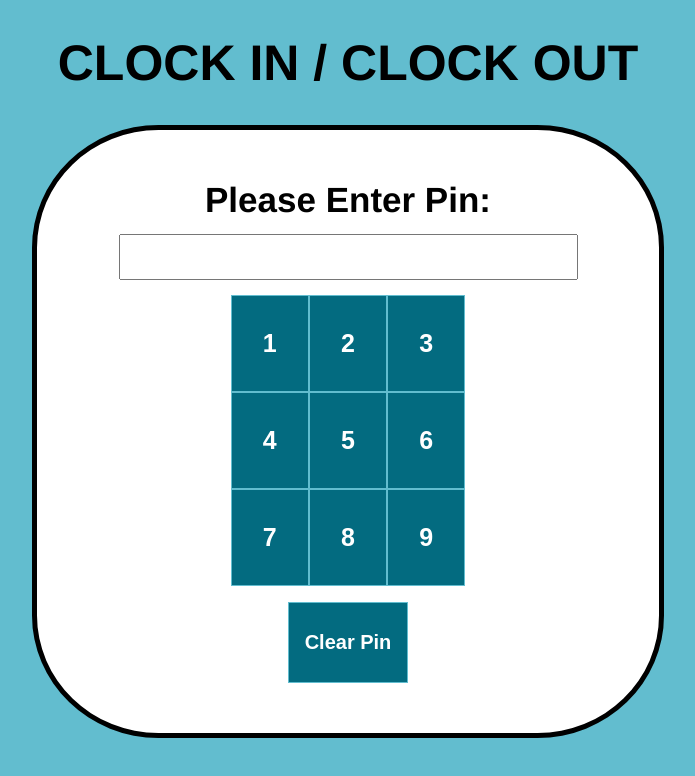
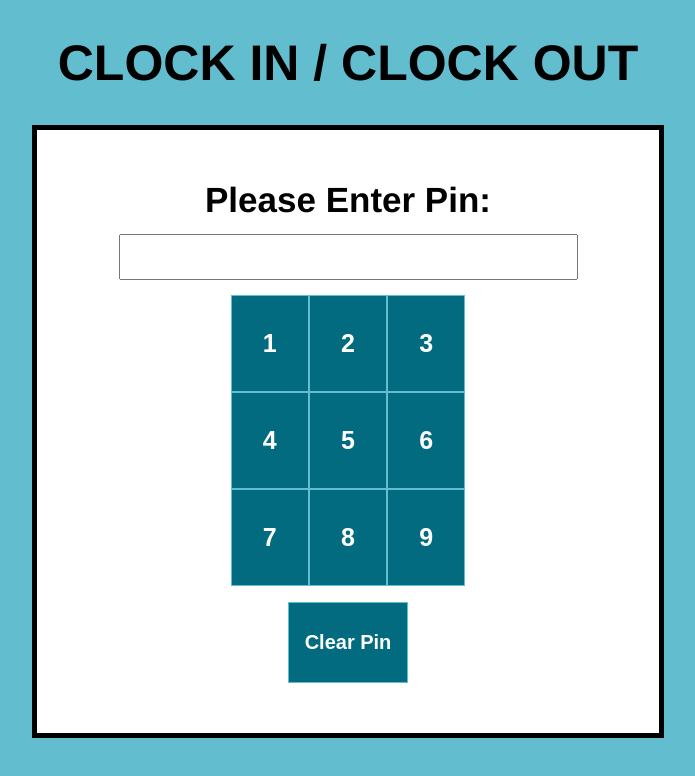
Before and after one commit to Nikhil-Naikar/Clock-In-Clock-Out, a Vue app in the folder frontend/: page /login in a window 1280 px wide. Shown: the top 776 px of the page, without its empty margins (292-987 px from the left). Built offline with nearby package versions, Linux system fonts and the light colour scheme.

Commit message:
Update LogIn.vue

```diff
--- a/frontend/src/pages/LogIn.vue
+++ b/frontend/src/pages/LogIn.vue
@@ -56,7 +56,7 @@ export default {
   background-color: white;
   margin-left: 25%;
   margin-right: 25%;
-  border-radius: 20%;
+  border-radius: 0%;
   border: 5px solid black;
   padding: 50px;
 }
```
